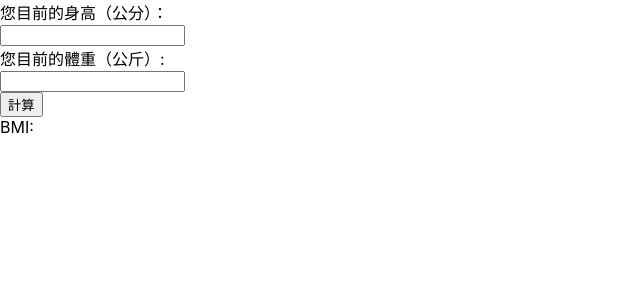
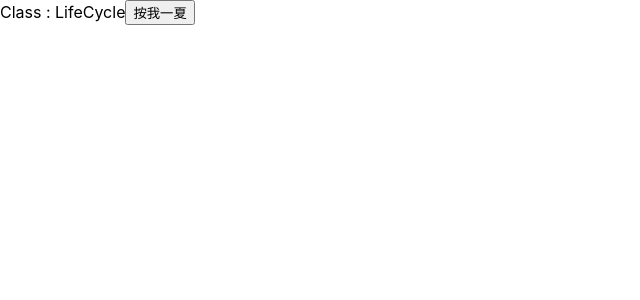
Before and after one commit to esw4soft/react_practice2, a React (Create React App) app: page / in a window 1280 px wide. Shown: the top 300 px of the page, without its empty margins (0-640 px from the left). Built offline with nearby package versions, Linux system fonts and the light colour scheme.

Commit message:
生命週期掛載階段

```diff
--- a/src/App.js
+++ b/src/App.js
@@ -1,11 +1,11 @@
 import './App.css'
 import React, { useState } from 'react'
-import BMI from './components/BMI'
+import ClassLifeCycle from './components/ClassLifeCycle.js'
 
 function App() {
   return (
     <>
-      <BMI />
+      <ClassLifeCycle />
     </>
   )
 }
--- /dev/null
+++ b/src/components/ClassLifeCycle.js
@@ -0,0 +1,34 @@
+import React from 'react'
+
+class ClassLifeCycle extends React.Component {
+  constructor(props) {
+    super(props)
+    this.state = {}
+    console.log('constructor')
+  }
+
+  //   可確保虛擬DOM元素已呈現在網頁上的一個重要方法
+  componentDidMount() {
+    console.log('componentDidMount')
+
+    //   裡面可以使用一班的js或jquery的dom處理法
+    let clickme = document.getElementById('clickme')
+    console.log(clickme)
+    clickme.addEventListener('click', function () {
+      alert('你好')
+    })
+  }
+
+  render() {
+    console.log('render')
+    return (
+      <>
+        Class : LifeCycle
+        {/* 利用id或class讓其他的程式獲取dom介面物件 */}
+        <button id="clickme">按我一夏</button>
+      </>
+    )
+  }
+}
+
+export default ClassLifeCycle
```
